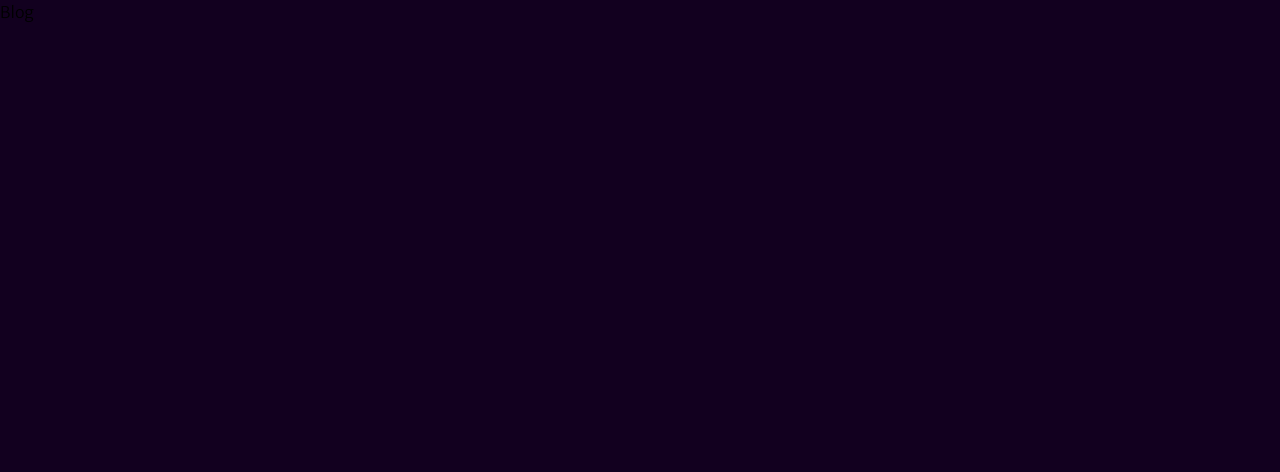
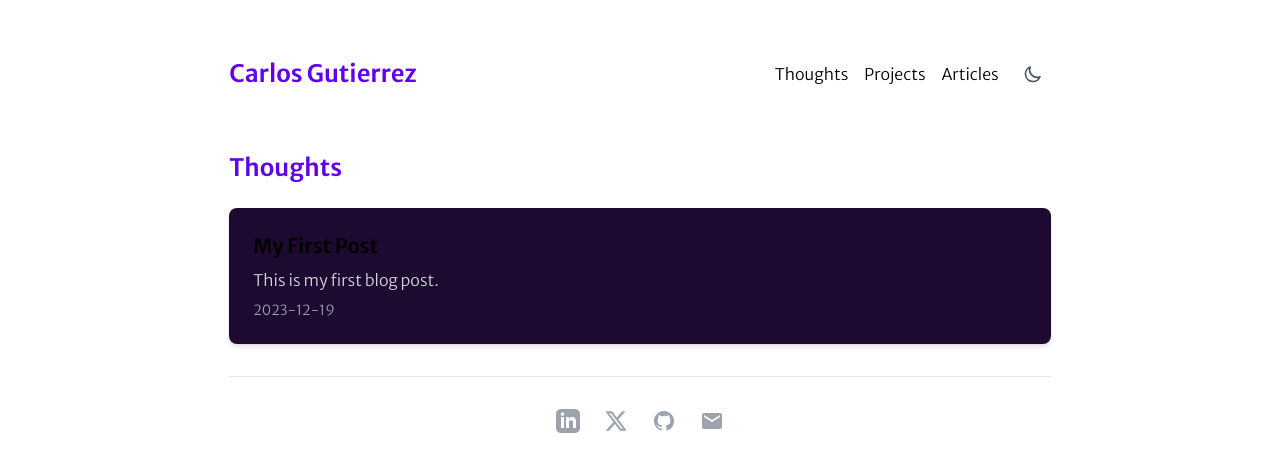
Before and after one commit to carlosguso/blog, a Next.js app: page /blog in a window 1280 px wide. Shown: the top 472 px of the page. Built offline with nearby package versions, Linux system fonts and the light colour scheme.

Commit message:
Remove the layout and create the blog post landing

```diff
--- a/src/app/blog/layout.tsx
+++ /dev/null
@@ -1,26 +0,0 @@
-import type { Metadata } from "next";
-import { Merriweather_Sans } from "next/font/google";
-
-const merriweatherSans = Merriweather_Sans({
-  subsets: ["latin"],
-  weight: ["300"],
-});
-
-export const metadata: Metadata = {
-  title: "Carlos Gutierrez's Blog",
-  description: "Carlos' personal blog",
-};
-
-export default function RootLayout({
-  children,
-}: {
-  children: React.ReactNode;
-}) {
-  return (
-    <html lang="en">
-      <body className={`${merriweatherSans.className} bg-main-dark`}>
-        {children}
-      </body>
-    </html>
-  );
-}
--- a/src/app/blog/page.tsx
+++ b/src/app/blog/page.tsx
@@ -1,7 +1,31 @@
+import Link from "next/link";
+import blogPosts from "../blogPosts.json";
+import Header from "../../components/Header";
+import Footer from "../../components/Footer";
+
 export default function BlogMainPage() {
-    return (
-        <div>
-            <h1>Blog</h1>
-        </div>
-    )
+  return (
+    <div className="w-full flex justify-center align-center">
+      <div className="lg:w-8/12 md:w-9/12 w-full p-2 mx-auto sm:px-4">
+        <Header />
+        <section className="mt-12">
+          <h2 className="text-2xl font-semibold mb-6 text-main-accent-light dark:text-main-accent">
+            Thoughts
+          </h2>
+          <div className="flex flex-col space-y-6">
+            {blogPosts.posts.map((post, index) => (
+              <Link href={post.url} key={index} className="block">
+                <div className="bg-[#1e0a30] p-6 rounded-lg shadow-md hover:shadow-lg transition-shadow duration-300">
+                  <h3 className="text-xl font-semibold mb-2">{post.title}</h3>
+                  <p className="text-gray-300">{post.description}</p>
+                  <p className="text-sm text-gray-400 mt-2">{post.date}</p>
+                </div>
+              </Link>
+            ))}
+          </div>
+        </section>
+        <Footer />
+      </div>
+    </div>
+  );
 }
--- /dev/null
+++ b/src/app/blogPosts.json
@@ -0,0 +1,10 @@
+{
+  "posts": [
+    {
+      "title": "My First Post",
+      "description": "This is my first blog post.",
+      "url": "/blog/2023/my-first-post",
+      "date": "2023-12-19"
+    }
+  ]
+}
```
